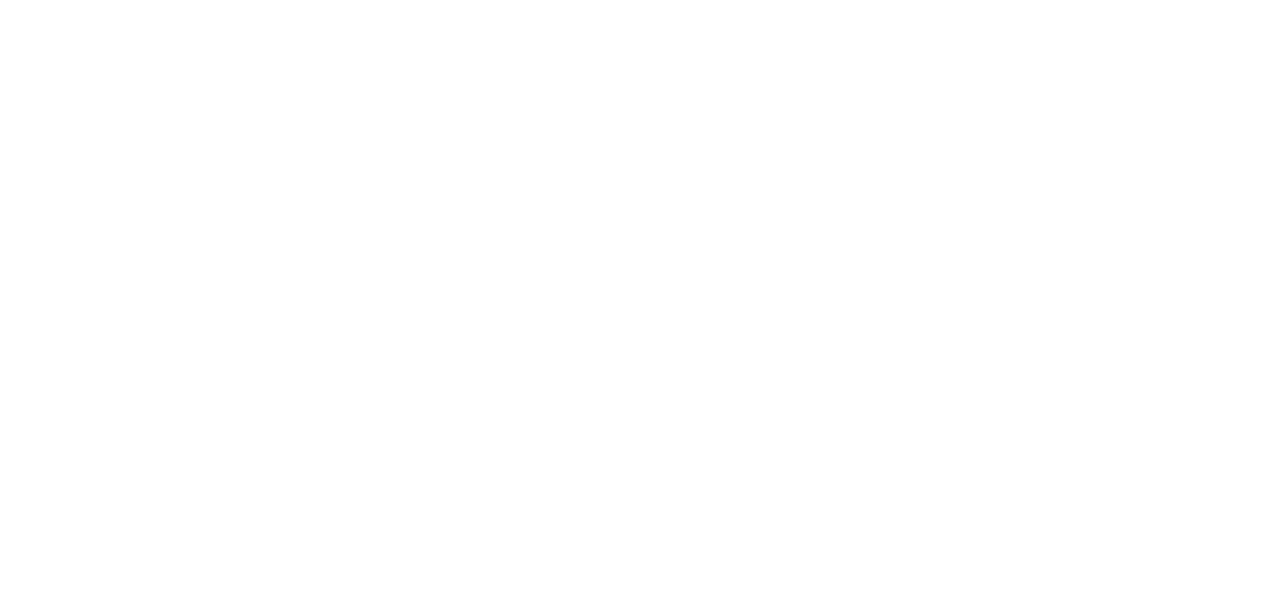
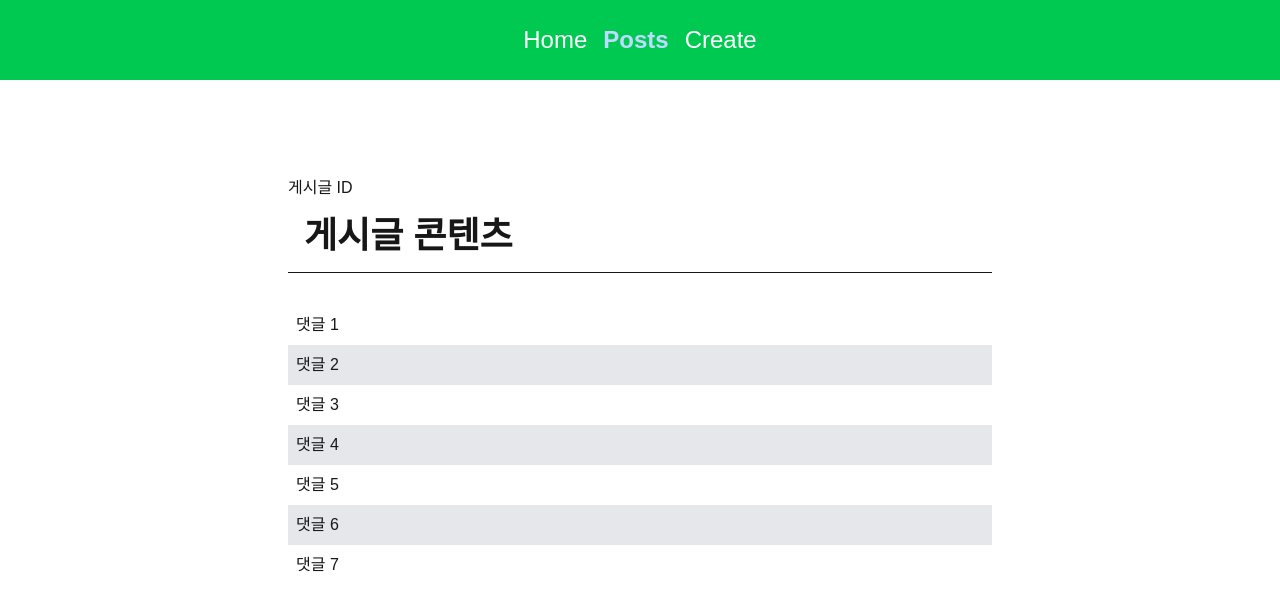
Before and after one commit to kuman514/TanStackQueryBoard, a React (Vite) app: page /posts/123 in a window 1280 px wide. Before the commit this address had no page. Shown: the top 610 px of the page. Built offline with nearby package versions, Linux system fonts and the light colour scheme.

Commit message:
draft: add appearances of post-article

```diff
--- a/src/App.tsx
+++ b/src/App.tsx
@@ -1,6 +1,7 @@
 import { BrowserRouter, Route, Routes } from 'react-router';
 
 import HomePage from '^/pages/home';
+import PostArticlePage from '^/pages/post-article';
 import PostTablePage from '^/pages/post-table';
 import RootLayout from '^/pages/root';
 
@@ -13,6 +14,7 @@
 
           <Route path="/posts">
             <Route index element={<PostTablePage />} />
+            <Route path=":postId" element={<PostArticlePage />} />
           </Route>
         </Route>
       </Routes>
--- /dev/null
+++ b/src/pages/post-article/index.tsx
@@ -0,0 +1,27 @@
+export default function PostArticlePage() {
+  /**
+   * @todo
+   * Get post article using useQuery
+   * Get comments using useInfiniteQuery
+   */
+
+  return (
+    <section className="w-full max-w-4xl flex flex-col items-start text-center gap-8 p-24">
+      <div className="w-full flex flex-col items-start gap-4">
+        <span className="w-full text-left">게시글 ID</span>
+        <h1 className="w-full font-bold text-4xl border-b px-4 pb-4 text-left">
+          게시글 콘텐츠
+        </h1>
+      </div>
+      <ul className="w-full flex flex-col items-start [&_li]:flex [&_li]:flex-col [&_li]:items-start [&_li]:w-full [&_li]:even:bg-gray-200 [&_li]:p-2">
+        <li>댓글 1</li>
+        <li>댓글 2</li>
+        <li>댓글 3</li>
+        <li>댓글 4</li>
+        <li>댓글 5</li>
+        <li>댓글 6</li>
+        <li>댓글 7</li>
+      </ul>
+    </section>
+  );
+}
```
